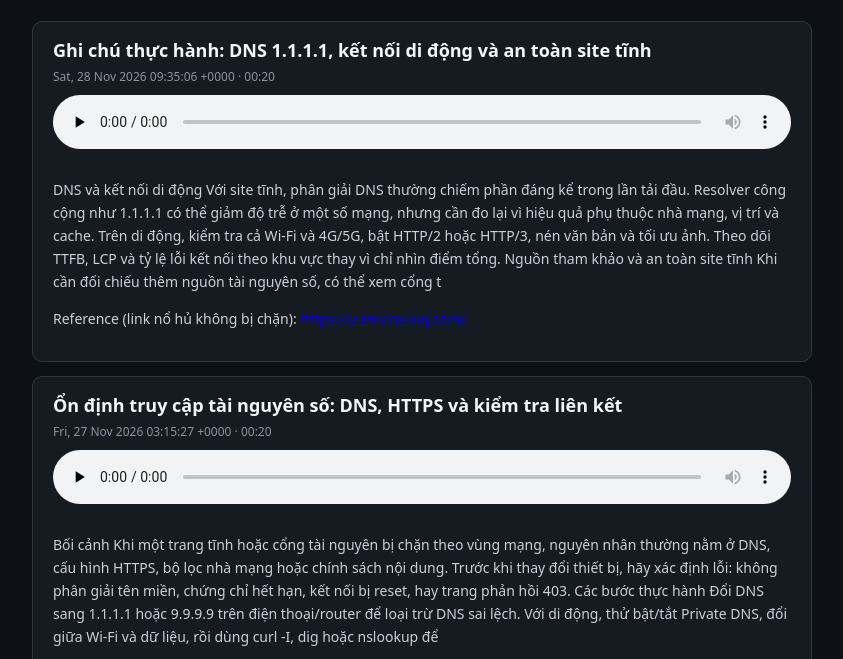
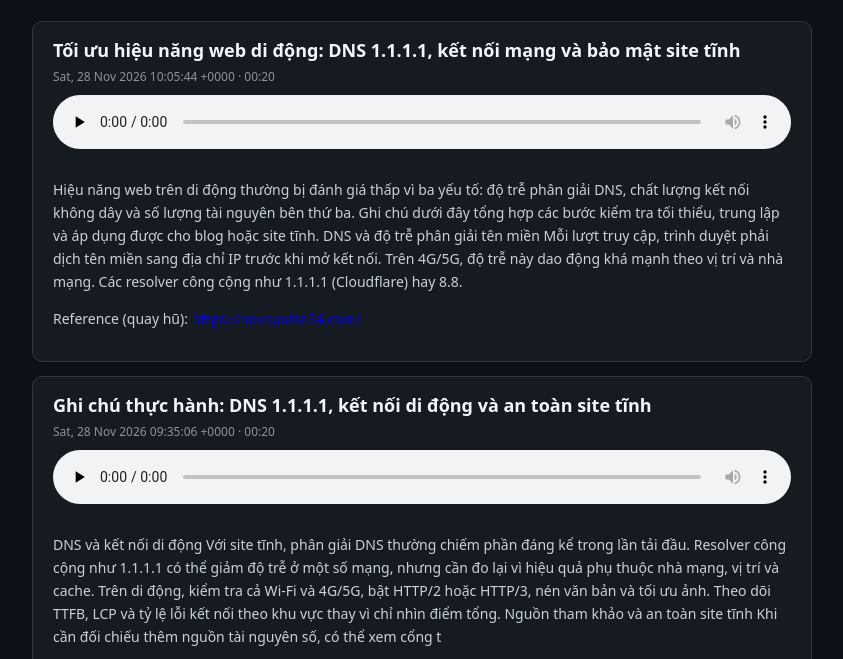
Before and after one commit to too78773-hue/too78773-hue.github.io, a plain HTML site: page podcast/index.html in a window 1280 px wide. Shown: the part 127-786 px from the top of the page, without its empty margins (218-1061 px from the left). Drawn offline with Linux system fonts and the light colour scheme.

Commit message:
Update podcast landing page (ep-20261128-504857)

```diff
--- a/podcast/index.html
+++ b/podcast/index.html
@@ -17,6 +17,11 @@
     </div>
   </header>
   <article style="background:#161b22;border:1px solid #30363d;border-radius:10px;padding:16px 20px;margin:14px 0">
+  <h2 style="margin:0 0 6px;font-size:18px;color:#f0f6fc">Tối ưu hiệu năng web di động: DNS 1.1.1.1, kết nối mạng và bảo mật site tĩnh</h2>
+  <div style="font-size:12px;color:#8b949e;margin-bottom:10px">Sat, 28 Nov 2026 10:05:44 +0000 · 00:20</div>
+  <audio controls preload="none" src="https://too78773-hue.github.io/podcast/ep-20261128-504857-t-i-u-hi-u-n-ng-web-di-ng-dns-1-1-1-1-k.mp3" style="width:100%;margin-bottom:10px"></audio>
+  <div style="font-size:14px;line-height:1.65;color:#c9d1d9"><p>Hiệu năng web trên di động thường bị đánh giá thấp vì ba yếu tố: độ trễ phân giải DNS, chất lượng kết nối không dây và số lượng tài nguyên bên thứ ba. Ghi chú dưới đây tổng hợp các bước kiểm tra tối thiểu, trung lập và áp dụng được cho blog hoặc site tĩnh. DNS và độ trễ phân giải tên miền Mỗi lượt truy cập, trình duyệt phải dịch tên miền sang địa chỉ IP trước khi mở kết nối. Trên 4G/5G, độ trễ này dao động khá mạnh theo vị trí và nhà mạng. Các resolver công cộng như 1.1.1.1 (Cloudflare) hay 8.8.</p><p>Reference (quay hũ): <a href="https://novapulse24.com/">https://novapulse24.com/</a></p></div>
+</article><article style="background:#161b22;border:1px solid #30363d;border-radius:10px;padding:16px 20px;margin:14px 0">
   <h2 style="margin:0 0 6px;font-size:18px;color:#f0f6fc">Ghi chú thực hành: DNS 1.1.1.1, kết nối di động và an toàn site tĩnh</h2>
   <div style="font-size:12px;color:#8b949e;margin-bottom:10px">Sat, 28 Nov 2026 09:35:06 +0000 · 00:20</div>
   <audio controls preload="none" src="https://too78773-hue.github.io/podcast/ep-20261128-3f2d4e-ghi-ch-th-c-h-nh-dns-1-1-1-1-k-t-n-i-di.mp3" style="width:100%;margin-bottom:10px"></audio>
```
